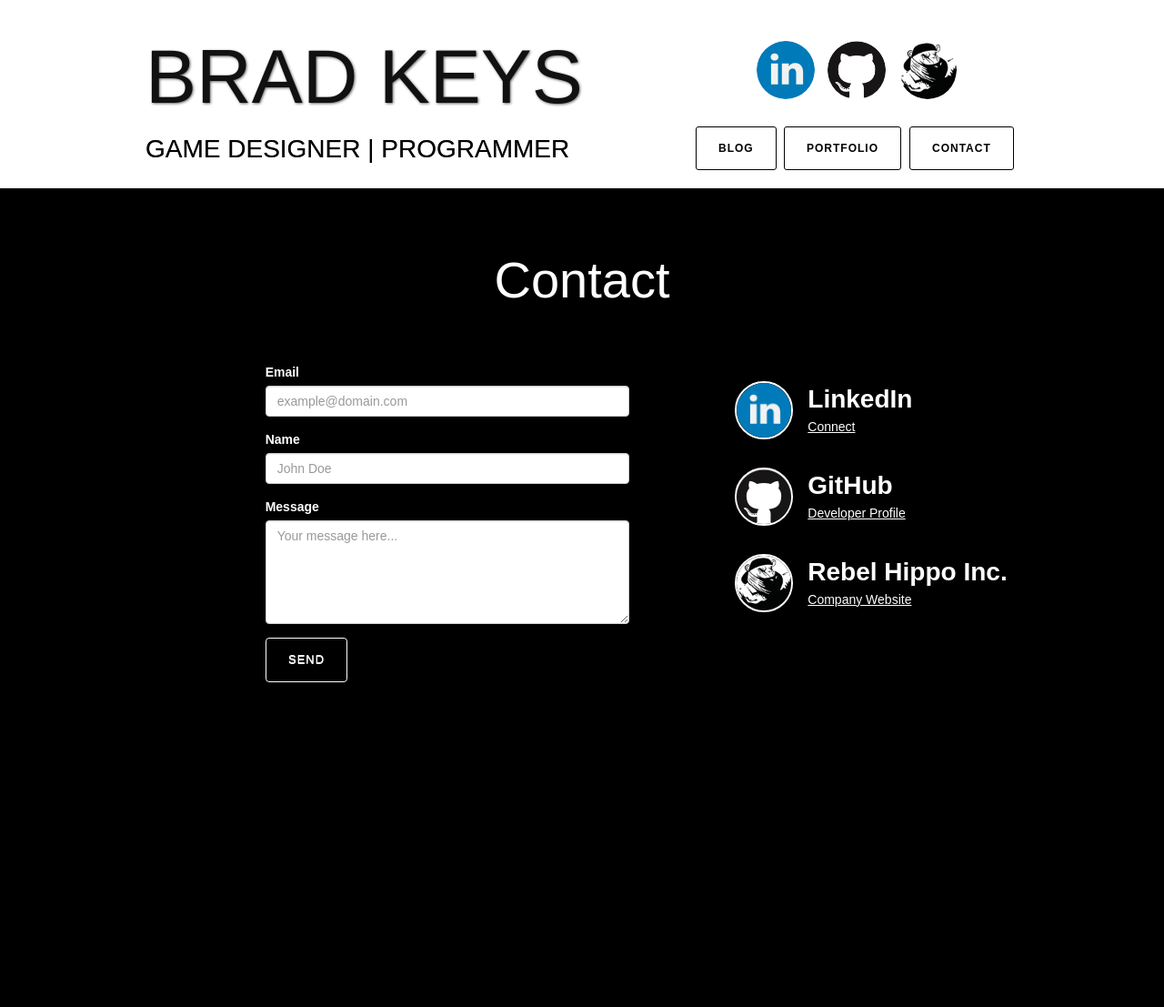
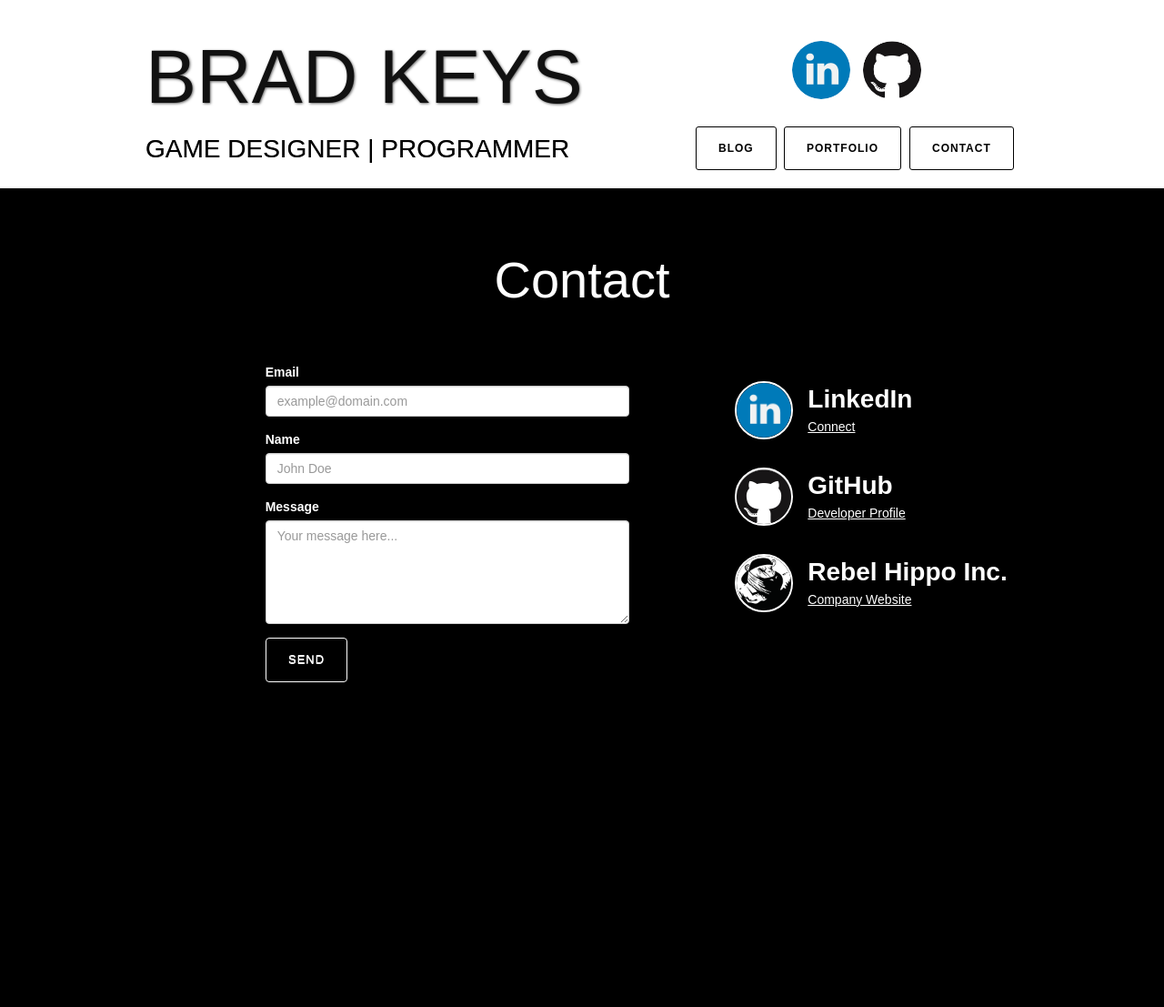
Before and after one commit to bradkeys/bradkeys.com, a Jekyll site: the page built from contact.html, in a window 1280 px wide. Shown: the whole page at 91% size. Built offline with Jekyll 4.4.1, drawn with Linux system fonts in a browser that asks for light colours; nearby versions of some CDN libraries.

Commit message:
Update default.html

```diff
--- a/_layouts/default.html
+++ b/_layouts/default.html
@@ -17,9 +17,6 @@
                         </a>
                         <a class="hvr-grow" href="https://github.com/bradkeys">
                             <img src="/img/icon_github.png" title="GitHub Profile" />
-                        </a>
-                        <a class="hvr-grow" href="http://www.rebelhippo.com/">
-                            <img src="/img/icon_rebelhippo.png" title="Rebel Hippo Inc." />
                         </a>
                     </div>
                     <div id="nav-links">
```
